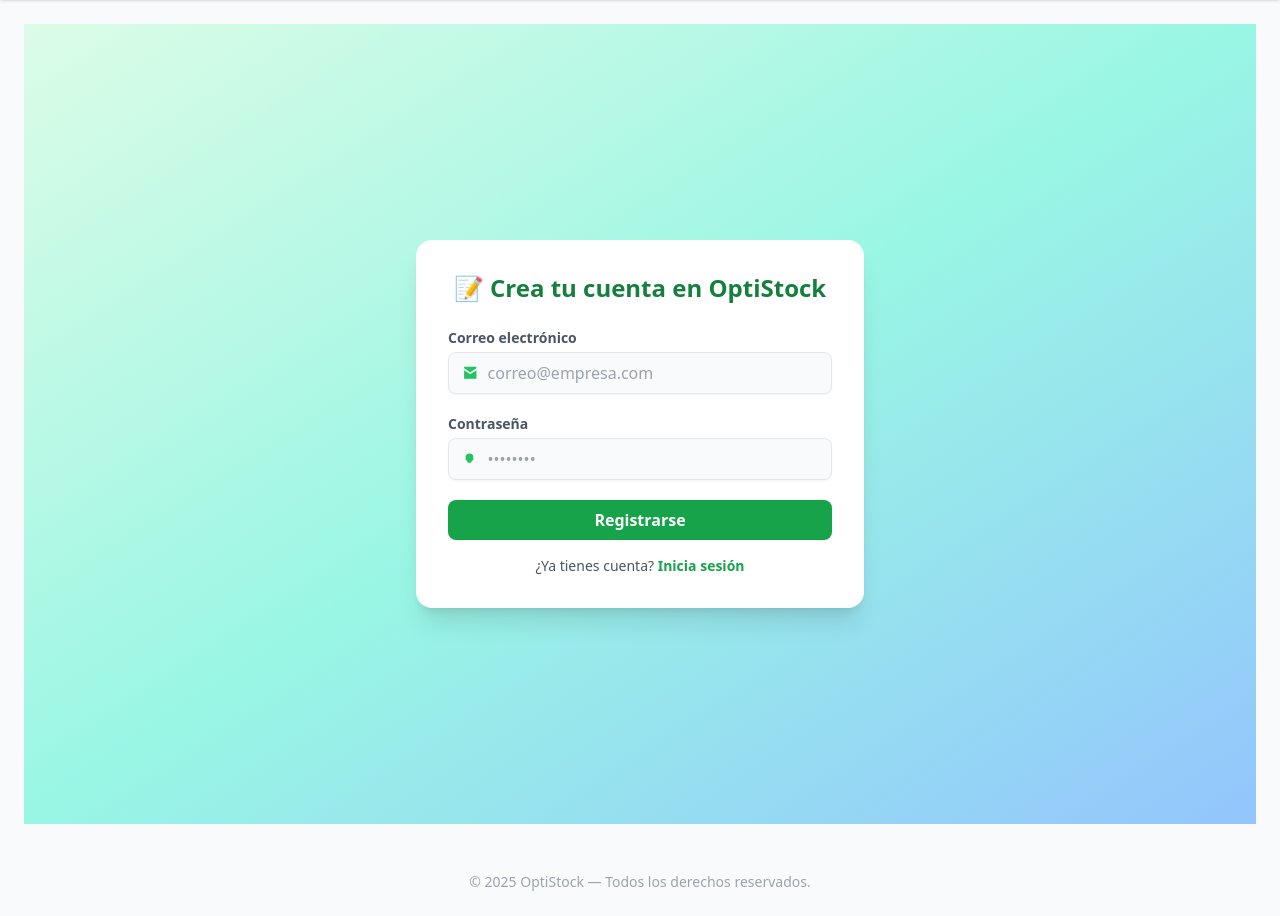
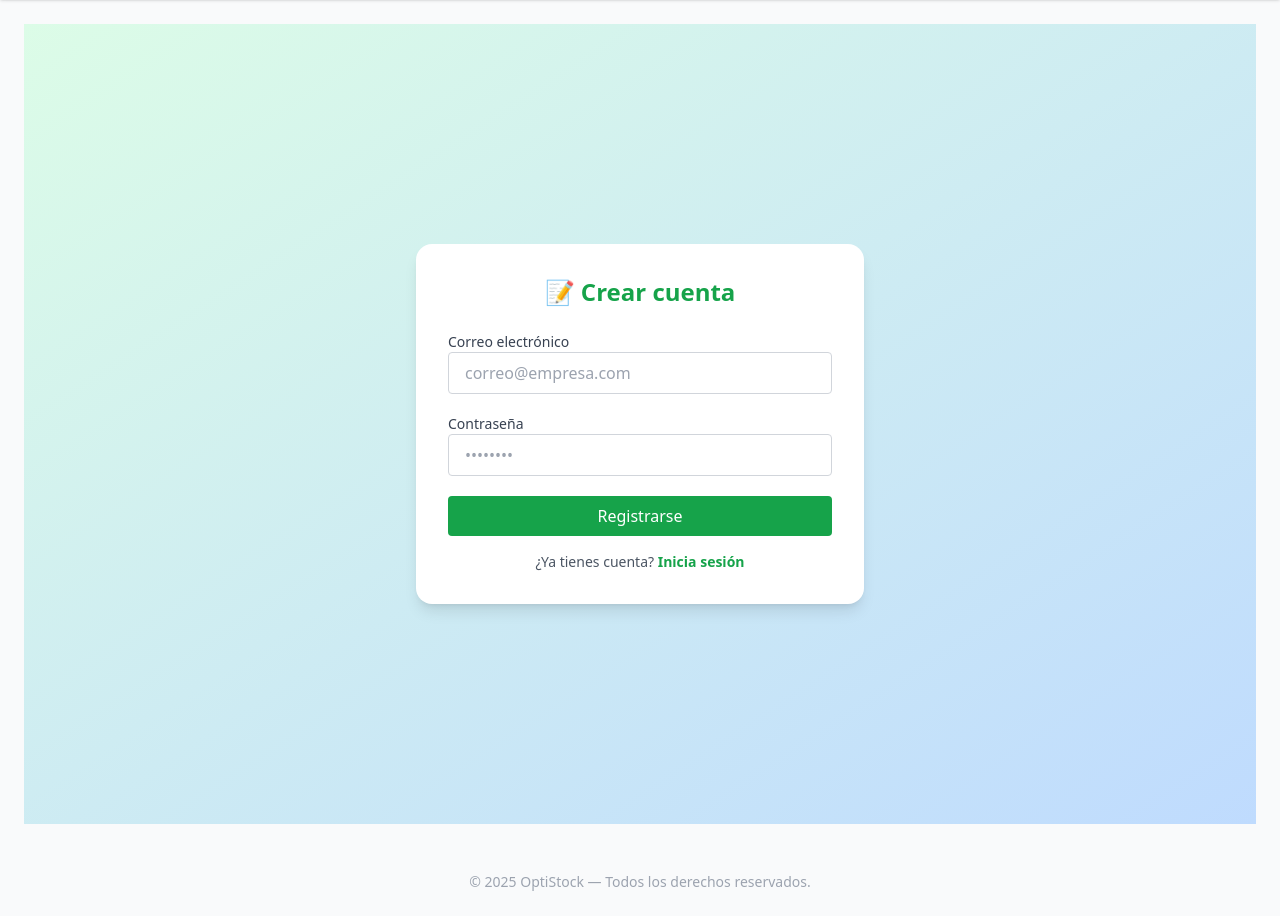
Before and after one commit to Davidsondp/Optistock-AI-, a Flask app: page /register in a window 1280 px wide. Shown: the part 56-972 px from the top of the page. Run offline with Flask 3, Linux system fonts and the light colour scheme; some libraries are stand-ins or nearby versions.

Commit message:
Update register.html

```diff
--- a/templates/register.html
+++ b/templates/register.html
@@ -1,66 +1,31 @@
 {% extends "base.html" %}
 {% block content %}
-
-<div class="min-h-screen bg-gradient-to-br from-green-100 via-teal-200 to-blue-300 flex items-center justify-center px-4">
-  <div class="bg-white shadow-xl rounded-2xl p-8 w-full max-w-md animate-fade-in">
-    <h2 class="text-2xl font-bold text-center text-green-700 mb-6">📝 Crea tu cuenta en OptiStock</h2>
-
-    <!-- Mensaje flash si hay error -->
-    {% with messages = get_flashed_messages() %}
-      {% if messages %}
-        <div class="bg-red-100 text-red-700 px-4 py-2 rounded text-sm mb-4">
-          {{ messages[0] }}
-        </div>
-      {% endif %}
-    {% endwith %}
+<div class="min-h-screen flex items-center justify-center bg-gradient-to-br from-green-100 to-blue-200 px-4">
+  <div class="bg-white p-8 rounded-2xl shadow-lg w-full max-w-md animate-fade-in">
+    <h2 class="text-2xl font-semibold text-center text-green-600 mb-6">📝 Crear cuenta</h2>
 
     <form method="POST" action="{{ url_for('register') }}" class="space-y-5">
-      <!-- Email -->
       <div>
-        <label for="email" class="block text-sm font-semibold text-gray-600 mb-1">Correo electrónico</label>
-        <div class="flex items-center border rounded-lg px-3 py-2 bg-gray-50 shadow-sm">
-          <svg class="w-5 h-5 text-green-500 mr-2" fill="currentColor" viewBox="0 0 24 24">
-            <path d="M4 4h16v2l-8 5-8-5V4zm0 4.5v11h16v-11l-8 5-8-5z"/>
-          </svg>
-          <input type="email" name="email" required class="w-full bg-transparent focus:outline-none" placeholder="correo@empresa.com">
-        </div>
+        <label class="block text-sm font-medium text-gray-700">Correo electrónico</label>
+        <input type="email" name="email" required placeholder="correo@empresa.com"
+               class="w-full border border-gray-300 px-4 py-2 rounded focus:ring-green-400 focus:outline-none" />
       </div>
 
-      <!-- Contraseña -->
       <div>
-        <label for="password" class="block text-sm font-semibold text-gray-600 mb-1">Contraseña</label>
-        <div class="flex items-center border rounded-lg px-3 py-2 bg-gray-50 shadow-sm">
-          <svg class="w-5 h-5 text-green-500 mr-2" fill="currentColor" viewBox="0 0 24 24">
-            <path d="M12 17a2 2 0 002-2v-1h1a1 1 0 001-1v-3a5 5 0 00-10 0v3a1 1 0 001 1h1v1a2 2 0 002 2z"/>
-          </svg>
-          <input type="password" name="password" required class="w-full bg-transparent focus:outline-none" placeholder="••••••••">
-        </div>
+        <label class="block text-sm font-medium text-gray-700">Contraseña</label>
+        <input type="password" name="password" required placeholder="••••••••"
+               class="w-full border border-gray-300 px-4 py-2 rounded focus:ring-green-400 focus:outline-none" />
       </div>
 
-      <!-- Botón -->
       <button type="submit"
-              class="w-full bg-green-600 hover:bg-green-700 text-white font-semibold py-2 rounded-lg transition">
+              class="w-full bg-green-600 hover:bg-green-700 text-white font-medium py-2 rounded transition">
         Registrarse
       </button>
     </form>
 
-    <!-- Link de regreso -->
-    <p class="text-sm text-center mt-4 text-gray-600">
-      ¿Ya tienes cuenta?
+    <p class="text-sm text-center mt-4 text-gray-600">¿Ya tienes cuenta?
       <a href="{{ url_for('login') }}" class="text-green-600 font-semibold hover:underline">Inicia sesión</a>
     </p>
   </div>
 </div>
-
-<!-- Animación suave de entrada -->
-<style>
-@keyframes fade-in {
-  from { opacity: 0; transform: translateY(20px); }
-  to { opacity: 1; transform: translateY(0); }
-}
-.animate-fade-in {
-  animation: fade-in 0.4s ease-out;
-}
-</style>
-
 {% endblock %}
```
